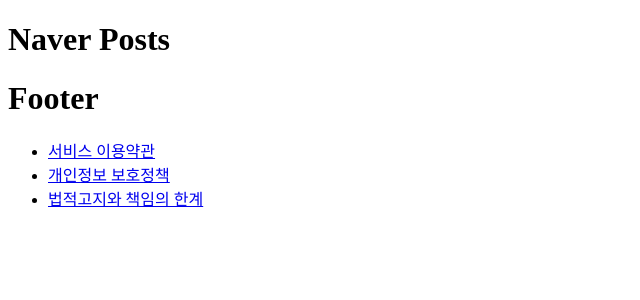
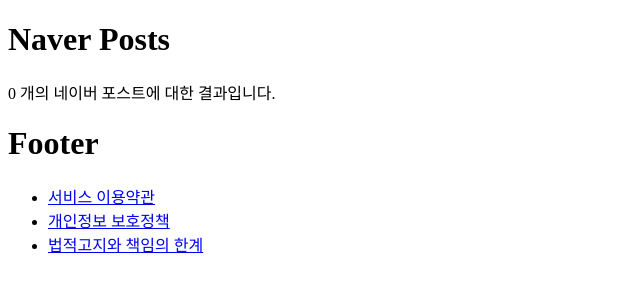
Before and after one commit to wonju/exblog, a Django app: template wpsblog/wpsblog/templates/naver_posts/list.html in a window 1280 px wide. Shown: the part 134-434 px from the top of the page, without its empty margins (0-640 px from the left). Run offline with Django 3.2, Linux system fonts and the light colour scheme; the template is opened without the code that fills it, so the values that code supplies are empty.

Commit message:
update naver_posts list view: add naver_posts count

```diff
--- a/wpsblog/wpsblog/templates/naver_posts/list.html
+++ b/wpsblog/wpsblog/templates/naver_posts/list.html
@@ -3,6 +3,8 @@
 
 {% block content %}
 <h1>Naver Posts</h1>
+<p>{{ naver_posts | length }} 개의 네이버 포스트에 대한 결과입니다.</p>
+
 <ul>
     {% for naver_post in naver_posts %}
     <li>
```
